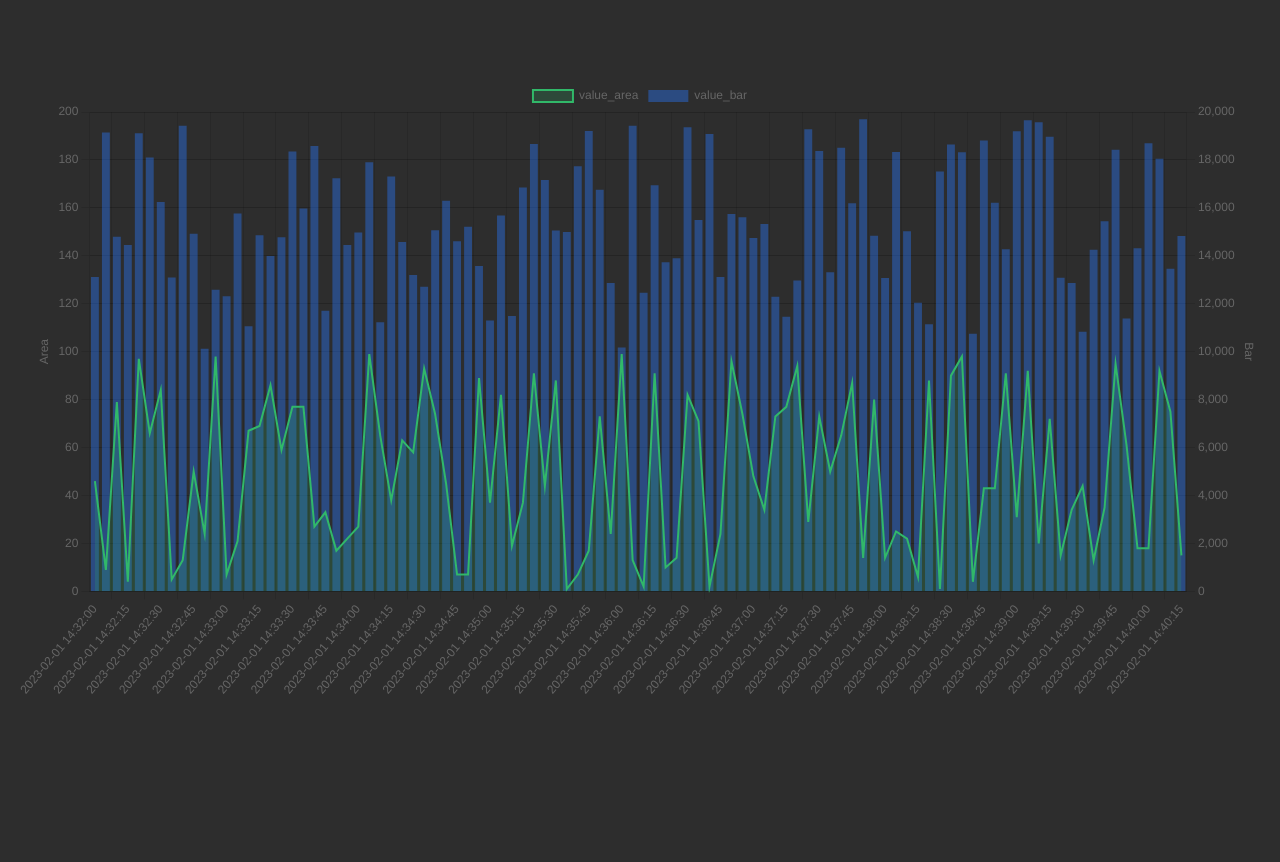
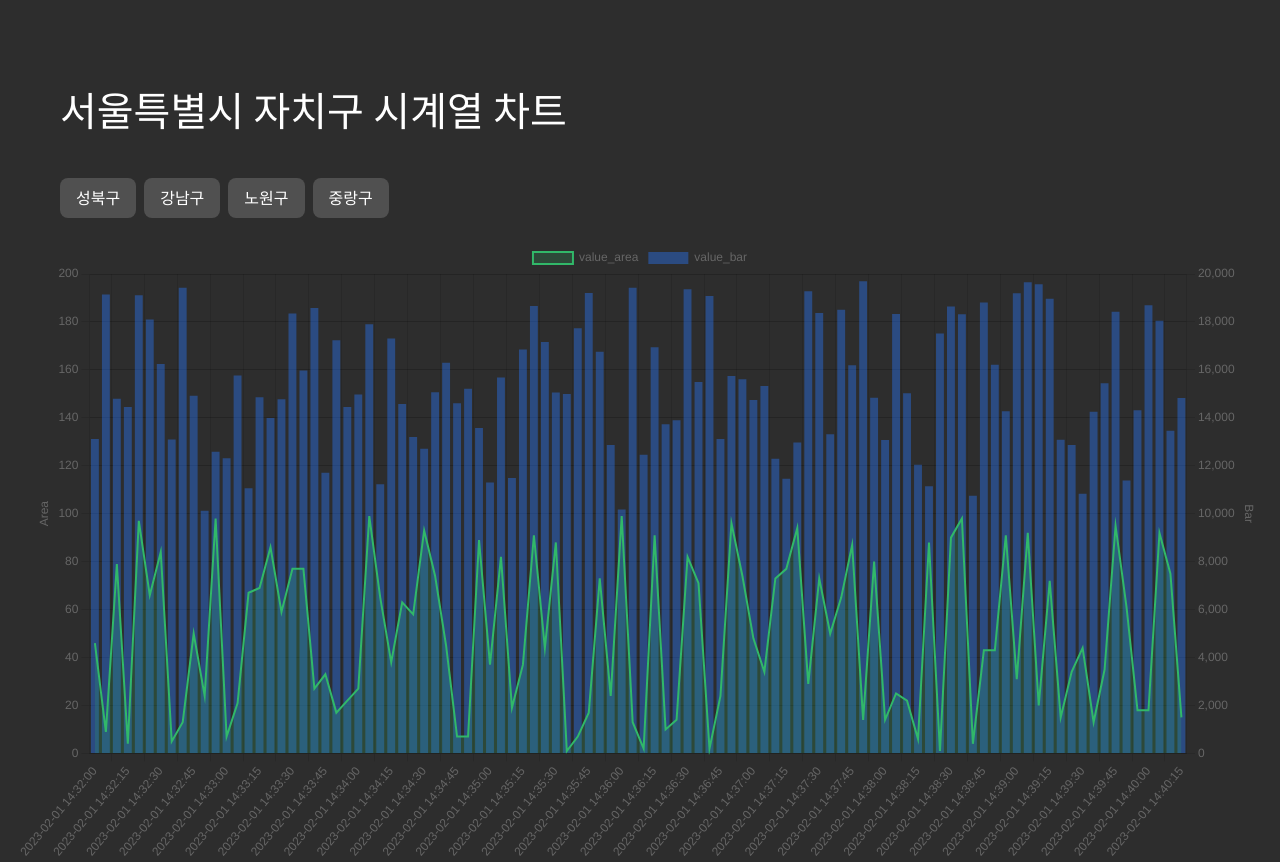
Before and after one commit to devseop/po-fe-12th-w4, a React (Vite) app: page / in a window 1280 px wide. Before the commit the page ends 800 px from the top, so only its background shows below. Built offline with nearby package versions, Linux system fonts and the light colour scheme; a web font is replaced by a local one.

Commit message:
DESIGN: 필터링 버튼 컴포넌트 구현 및 UI 스타일링

```diff
--- a/src/App.tsx
+++ b/src/App.tsx
@@ -7,11 +7,13 @@ import './utls/registerChartJS';
 import { customedChartOptions } from './utls/customedChartOption';
 import { ITimeSeriesData } from './types/types';
 import { useChartData } from './hooks/useChartData';
+import { FilterButtons } from './components/FilterButtons';
 
 export interface IChartDataState extends ChartData<'bar' | 'line', ITimeSeriesData[]> {}
 
 const App = () => {
-  const { chartData, isLoading } = useChartData();
+  const { chartData, isLoading, uniqueIds } = useChartData();
+  // const [highlightedId, setHighlightedId] = useState<string | null>(null);
 
   if (isLoading) {
     return (
@@ -21,8 +23,12 @@ const App = () => {
     );
   }
 
+  console.log(uniqueIds);
+
   return (
     <Container>
+      <h1>서울특별시 자치구 시계열 차트</h1>
+      <FilterButtons uniqueIds={uniqueIds} />
       <Chart type='bar' data={chartData} options={customedChartOptions} />
     </Container>
   );
@@ -32,6 +38,12 @@ const Container = styled.div`
   max-width: 1280px;
   padding: 0 20px;
   margin: 80px auto 0;
+
+  h1 {
+    color: white;
+    font-size: 40px;
+    margin: 0 0 40px 40px;
+  }
 `;
 
 const Loading = styled.div`
--- /dev/null
+++ b/src/components/FilterButtons.tsx
@@ -0,0 +1,31 @@
+import styled from '@emotion/styled';
+
+export const FilterButtons = ({ uniqueIds }: { uniqueIds: string[] }) => {
+  return (
+    <Container>
+      {uniqueIds.map((id, index) => (
+        <Button key={index}>{id}</Button>
+      ))}
+    </Container>
+  );
+};
+
+const Container = styled.div`
+  display: flex;
+  gap: 8px;
+  justify-content: flex-start;
+  margin-bottom: 24px;
+  margin-left: 40px;
+`;
+
+const Button = styled.button`
+  padding: 12px 16px;
+
+  color: white;
+  font-size: 16px;
+  line-height: 1;
+
+  border: none;
+  border-radius: 8px;
+  background-color: #505050;
+`;
```
